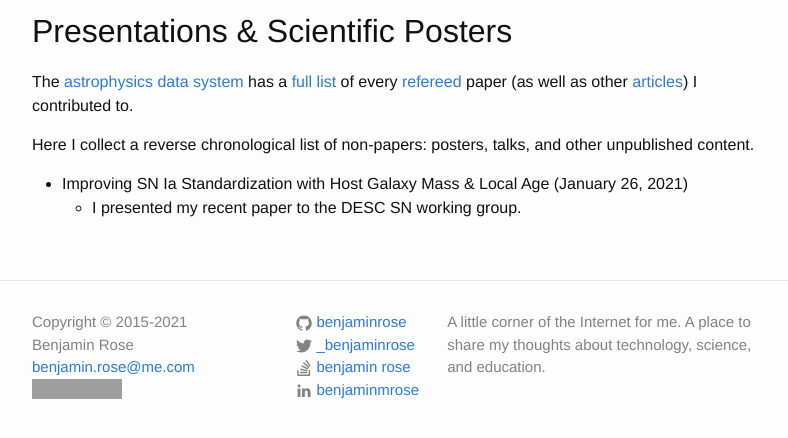
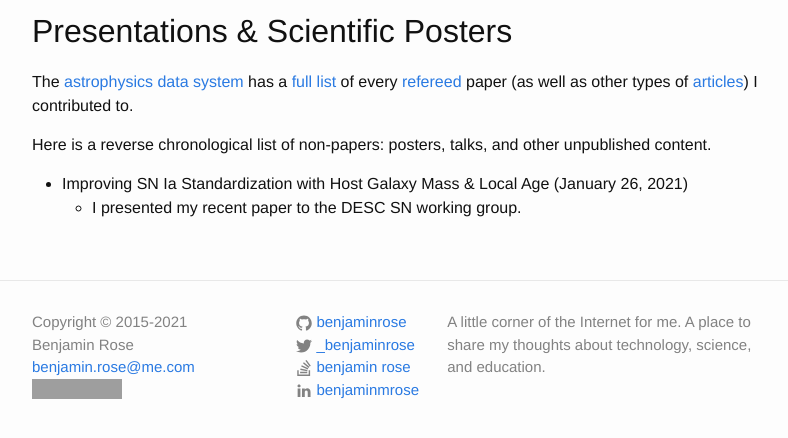
Before and after one commit to benjaminrose/benjaminrose.github.io, a Jekyll site: the page built from research.md, in a window 1280 px wide and 900 px high, scrolled down 1746 px, cut to the strip 439-877 px from the top of the window. Shown: the whole strip, without its empty margins (238-1026 px from the left). Built offline with Jekyll 4.4.1, drawn with Linux system fonts in a browser that asks for light colours; grey boxes are pictures that could not be loaded.

Commit message:
fix: improve writing style

```diff
--- a/research.md
+++ b/research.md
@@ -75,7 +75,7 @@ Download a copy of my <a href="https://github.com/benjaminrose/CV/raw/master-pdf
 
 <!-- My projects of interest are listed above with a few example papers.  -->
 
-The [astrophysics data system][ads] has a [full list] of every [refereed] paper (as well as other [articles]) I contributed to.
+The [astrophysics data system][ads] has a [full list] of every [refereed] paper (as well as other types of [articles]) I contributed to.
 
 [ads]: https://ui.adsabs.harvard.edu
 [full list]: https://ui.adsabs.harvard.edu/search/p_=0&q=orcid%3A0000-0002-1873-8973&sort=date%20desc%2C%20bibcode%20desc
@@ -83,7 +83,7 @@ The [astrophysics data system][ads] has a [full list] of every [refereed] paper
 [articles]: https://ui.adsabs.harvard.edu/search/filter_property_fq_property=AND&filter_property_fq_property=property%3A%22notrefereed%22&fq=%7B!type%3Daqp%20v%3D%24fq_property%7D&fq_property=(property%3A%22notrefereed%22)&q=orcid%3A0000-0002-1873-8973&sort=date%20desc%2C%20bibcode%20desc&p_=0
 
 
-Here I collect a reverse chronological list of non-papers: posters, talks, and other unpublished content.
+Here is a reverse chronological list of non-papers: posters, talks, and other unpublished content.
 
 <ul>
 {% for pres in site.presentations reversed %}
```
